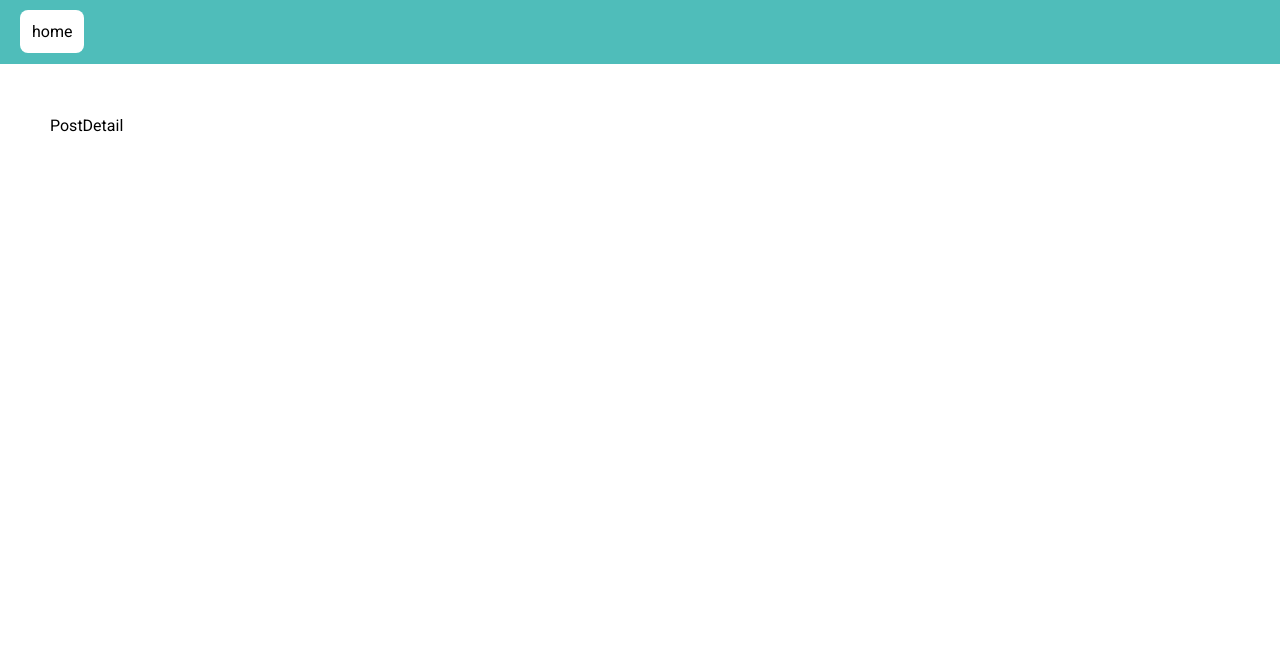
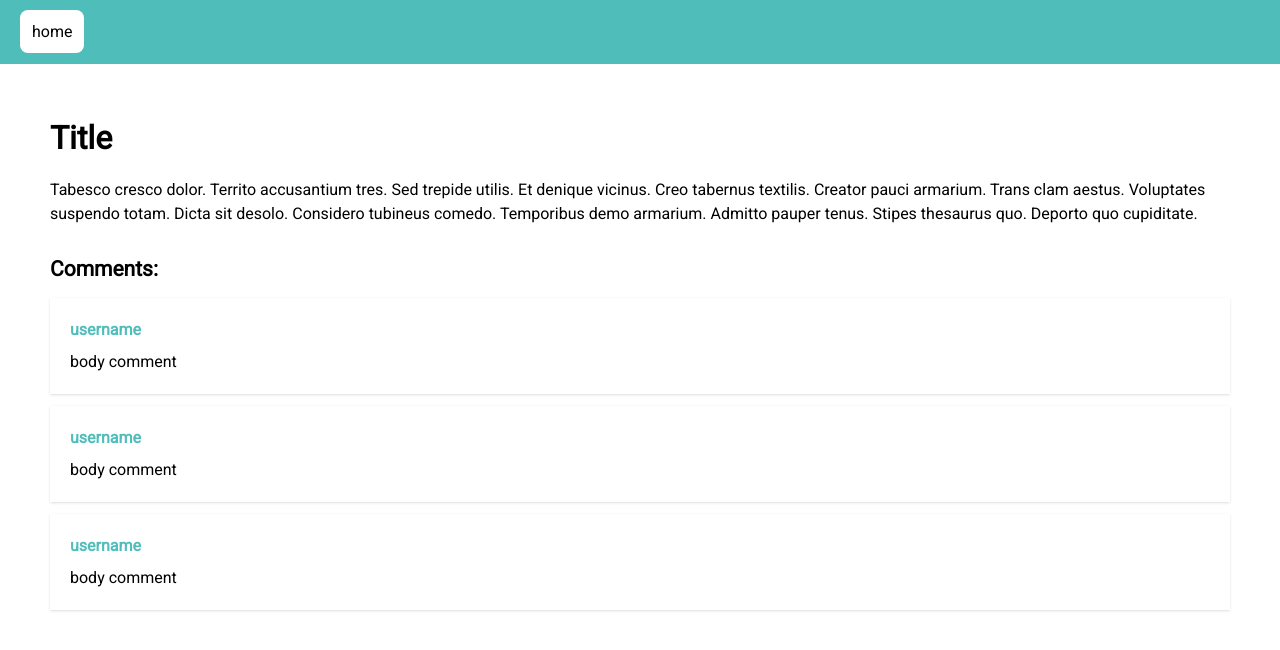
Before and after one commit to rintosaputro/my-blog, a Next.js app: page /post/1 in a window 1280 px wide. Shown: the top 650 px of the page. Built offline with nearby package versions, Linux system fonts and the light colour scheme.

Commit message:
feat: add comment section

```diff
--- a/app/post/[id]/page.tsx
+++ b/app/post/[id]/page.tsx
@@ -1,7 +1,14 @@
+import CommentList from "@/components/CommentList";
+import PostArticle from "@/components/PostArticle";
 import React from "react";
 
 const PostDetail = () => {
-  return <div>PostDetail</div>;
+  return (
+    <main>
+      <PostArticle />
+      <CommentList />
+    </main>
+  );
 };
 
 export default PostDetail;
--- /dev/null
+++ b/components/CommentItem.tsx
@@ -0,0 +1,18 @@
+import Link from "next/link";
+import React from "react";
+
+const CommentItem = () => {
+  return (
+    <div className="shadow p-3 md:p-5">
+      <Link
+        href="/"
+        className="text-[14px] md:text-[16px] text-[#4FBDBA] hover:drop-shadow-2xl w-fit block pb-2"
+      >
+        <h3 className="font-bold w-fit">username</h3>
+      </Link>
+      <p>body comment</p>
+    </div>
+  );
+};
+
+export default CommentItem;
--- /dev/null
+++ b/components/CommentList.tsx
@@ -0,0 +1,19 @@
+import React from "react";
+import CommentItem from "./CommentItem";
+
+const CommentList = () => {
+  return (
+    <>
+      <h2 className="text-[18px] md:text-[21px] font-bold mt-5 md:mt-7 mb-3">
+        Comments:
+      </h2>
+      <div className="flex flex-col gap-3">
+        {[...Array(3)].map((_item: any, index: number) => (
+          <CommentItem key={index} />
+        ))}
+      </div>
+    </>
+  );
+};
+
+export default CommentList;
--- a/components/PostItem.tsx
+++ b/components/PostItem.tsx
@@ -4,7 +4,7 @@ import React from "react";
 const PostItem = () => {
   return (
     <Link href="/post/1">
-      <div className="p-4 shadow-lg rounded-md">
+      <div className="p-4 shadow-lg rounded-md hover:shadow-2xl">
         <h2 className="text-[20px] md:text-[23px] font-bold">title</h2>
         <p className="body-post mt-2">
           Tabesco cresco dolor. Territo accusantium tres. Sed trepide utilis. Et
```
